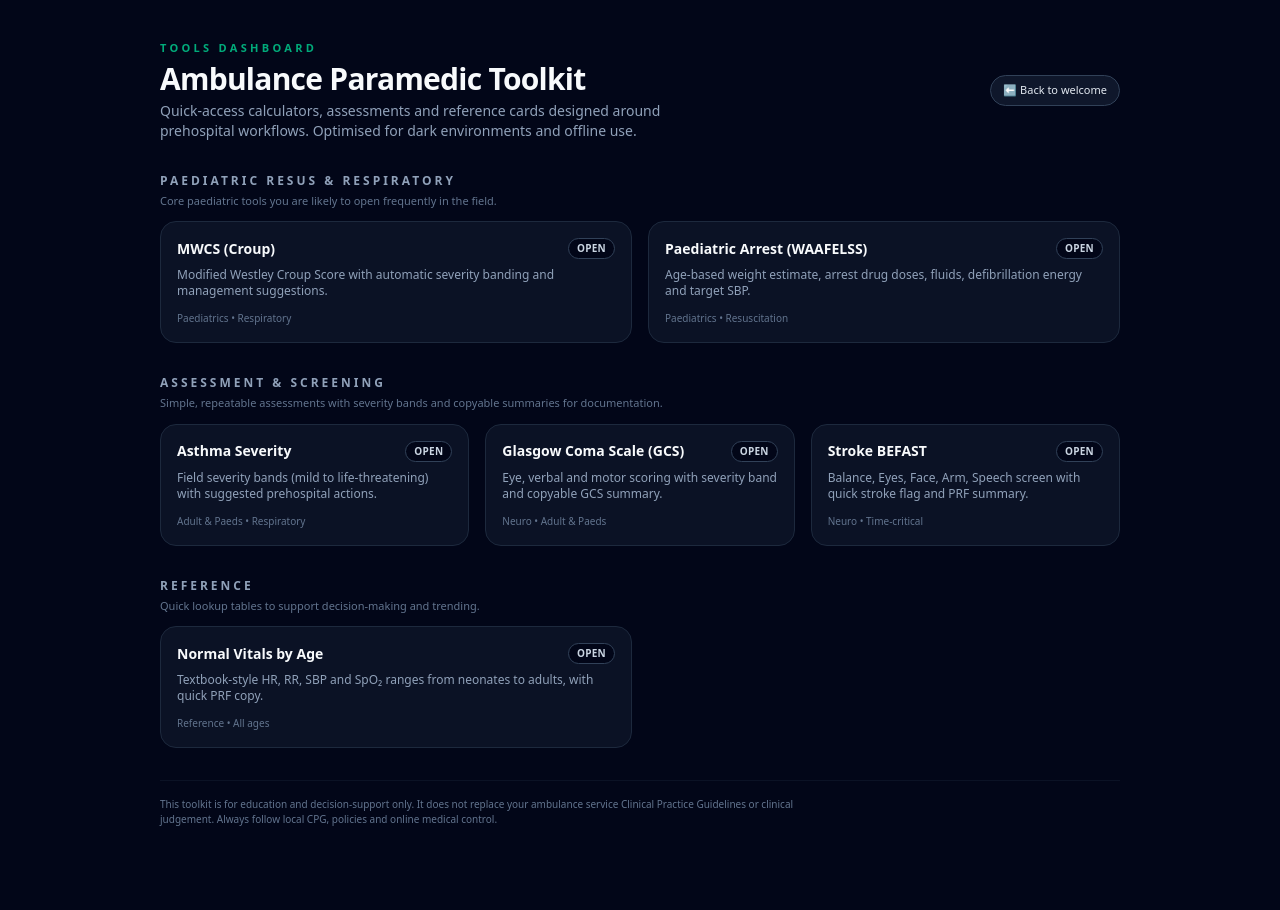
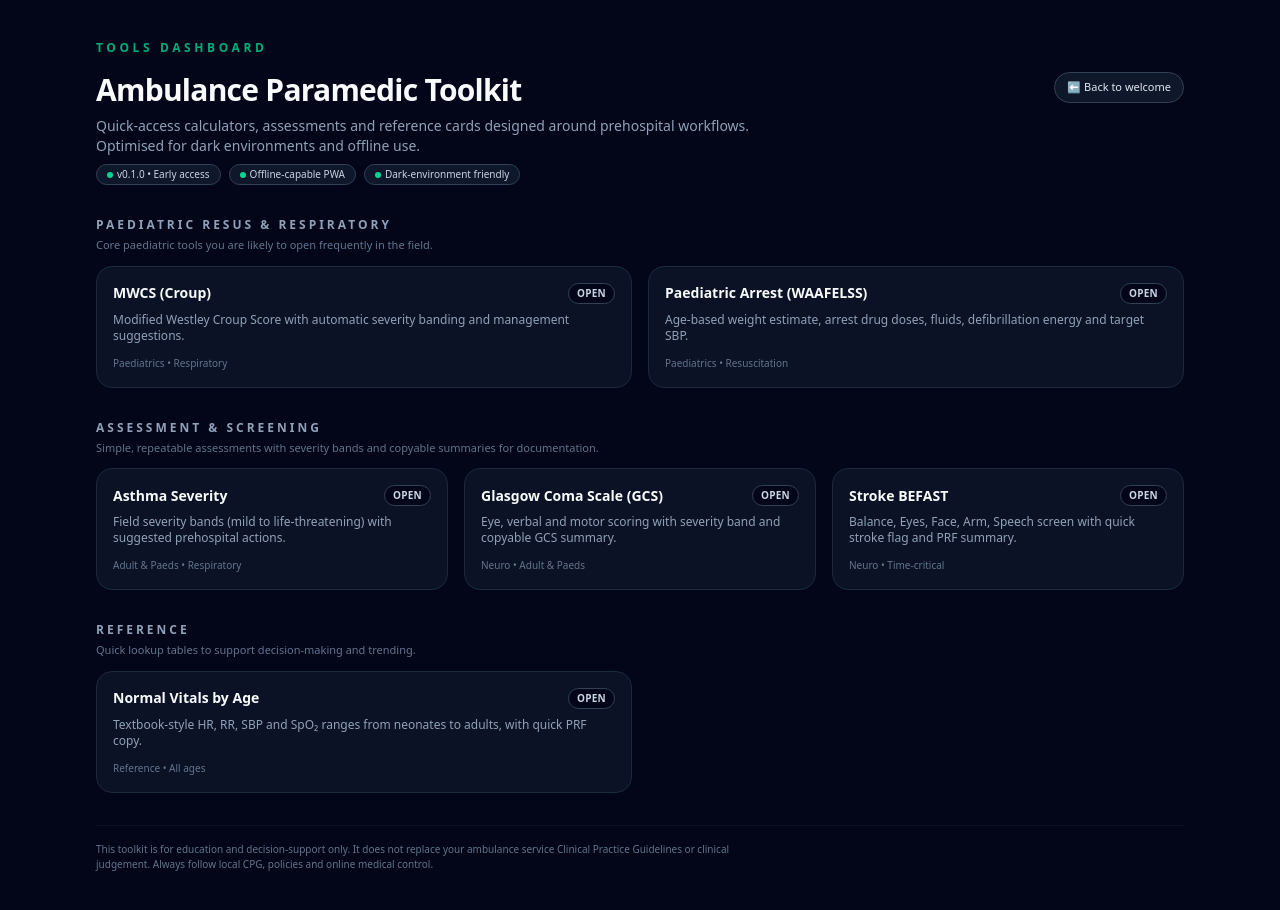
Before and after one commit to drixle08/Ambulance-App, a Next.js app: page /dashboard in a window 1280 px wide. Before the commit the page ends 867 px from the top, so only its background shows below. Built offline with nearby package versions, Linux system fonts and the light colour scheme.

Commit message:
Align paeds arrest + vitals with CPG v2.4 and add copy summaries

```diff
--- a/app/dashboard/page.tsx
+++ b/app/dashboard/page.tsx
@@ -67,30 +67,51 @@ function classNames(...classes: (string | false | null | undefined)[]) {
 export default function DashboardPage() {
   return (
     <main className="min-h-screen bg-slate-950 text-slate-50">
-      <div className="mx-auto max-w-5xl px-4 py-10 sm:px-6 lg:px-8 space-y-8">
-        {/* Top bar */}
-        <div className="flex items-center justify-between gap-4">
-          <div>
-            <p className="text-[11px] font-semibold uppercase tracking-[0.3em] text-emerald-400/80">
-              Tools Dashboard
+      <div className="mx-auto max-w-6xl px-4 py-10 sm:px-6 lg:px-8 space-y-8">
+        {/* Header with micro-badges */}
+        <header className="space-y-4">
+          <p className="text-xs font-semibold uppercase tracking-[0.3em] text-emerald-400/80">
+            Tools dashboard
           </p>
-            <h1 className="mt-1 text-2xl sm:text-3xl font-semibold tracking-tight">
+
+          <div className="flex items-start justify-between gap-4">
+            {/* Left: title + description + badges */}
+            <div className="space-y-2 max-w-2xl">
+              <h1 className="text-3xl font-semibold tracking-tight">
                 Ambulance Paramedic Toolkit
               </h1>
-            <p className="mt-1 text-xs sm:text-sm text-slate-400 max-w-xl">
-              Quick-access calculators, assessments and reference cards designed
-              around prehospital workflows. Optimised for dark environments and
-              offline use.
+              <p className="text-sm text-slate-400">
+                Quick-access calculators, assessments and reference cards
+                designed around prehospital workflows. Optimised for dark
+                environments and offline use.
               </p>
+
+              {/* Micro-badges */}
+              <div className="mt-1 flex flex-wrap gap-2">
+                <span className="inline-flex items-center gap-1 rounded-full border border-slate-700 bg-slate-900 px-2.5 py-0.5 text-[10px] font-medium text-slate-300">
+                  <span className="h-1.5 w-1.5 rounded-full bg-emerald-400" />
+                  v0.1.0 • Early access
+                </span>
+                <span className="inline-flex items-center gap-1 rounded-full border border-slate-700 bg-slate-900 px-2.5 py-0.5 text-[10px] font-medium text-slate-300">
+                  <span className="h-1.5 w-1.5 rounded-full bg-emerald-400" />
+                  Offline-capable PWA
+                </span>
+                <span className="inline-flex items-center gap-1 rounded-full border border-slate-700 bg-slate-900 px-2.5 py-0.5 text-[10px] font-medium text-slate-300">
+                  <span className="h-1.5 w-1.5 rounded-full bg-emerald-400" />
+                  Dark-environment friendly
+                </span>
+              </div>
             </div>
 
+            {/* Right: back button */}
             <Link
               href="/"
-            className="hidden sm:inline-flex items-center justify-center rounded-full border border-slate-700 bg-slate-900 px-3 py-1.5 text-[11px] font-medium text-slate-200 hover:border-emerald-400 hover:text-emerald-300 hover:bg-slate-900/80 transition"
+              className="inline-flex items-center gap-1.5 rounded-full border border-slate-700 bg-slate-900 px-3 py-1.5 text-[11px] font-medium text-slate-200 hover:border-emerald-400 hover:text-emerald-300 hover:bg-slate-900/80 transition"
             >
               ⬅ Back to welcome
             </Link>
           </div>
+        </header>
 
         {/* Paediatric tools */}
         <section className="space-y-3">
@@ -100,7 +121,8 @@ export default function DashboardPage() {
                 Paediatric resus & respiratory
               </h2>
               <p className="mt-1 text-[11px] text-slate-500">
-                Core paediatric tools you are likely to open frequently in the field.
+                Core paediatric tools you are likely to open frequently in the
+                field.
               </p>
             </div>
           </div>
@@ -177,9 +199,7 @@ function ToolCard({ tool }: { tool: ToolCard }) {
       )}
     >
       <div className="mb-2 flex items-center justify-between gap-2">
-        <p className="text-sm font-semibold text-slate-50">
-          {tool.name}
-        </p>
+        <p className="text-sm font-semibold text-slate-50">{tool.name}</p>
         <span className="rounded-full border border-slate-700 bg-slate-950 px-2 py-0.5 text-[10px] font-semibold uppercase tracking-wide text-slate-300 group-hover:border-emerald-400/80 group-hover:text-emerald-200">
           Open
         </span>
--- a/app/layout.tsx
+++ b/app/layout.tsx
@@ -1,4 +1,4 @@
-import type { Metadata } from "next";
+import type { Metadata, Viewport } from "next";
 import "./globals.css";
 import { ServiceWorkerRegister } from "./_components/ServiceWorkerRegister";
 
@@ -6,6 +6,10 @@ export const metadata: Metadata = {
   title: "Ambulance Paramedic Toolkit",
   description: "Paramedic tools for ambulance crews",
   manifest: "/manifest.webmanifest",
+};
+
+// Next 16 style: move themeColor here
+export const viewport: Viewport = {
   themeColor: "#22c55e",
 };
 
--- a/app/tools/vitals/page.tsx
+++ b/app/tools/vitals/page.tsx
@@ -28,6 +28,8 @@ function classNames(...classes: (string | false | null | undefined)[]) {
   return classes.filter(Boolean).join(" ");
 }
 
+// Approximate textbook / CPG-style ranges.
+// If your CPG updates, you only need to edit this array.
 const ageBands: AgeBand[] = [
   {
     id: "neonate",
@@ -106,13 +108,11 @@ export default function VitalsByAgePage() {
 
   const selected = ageBands.find((b) => b.id === selectedId) ?? ageBands[0];
 
-  // 🔹 Summary text for PRF / notes
-  const summaryText = `Normal vitals reference – ${selected.label} (${selected.range}): HR ${selected.hr}, RR ${selected.rr}, SBP ${selected.sbp}, SpO₂ ${selected.spo2}. Adapt to local CPG, patient baseline and full clinical picture.`;
+  const summaryText = `Normal vitals band – ${selected.label} (${selected.range}): HR ${selected.hr}, RR ${selected.rr}, SBP ${selected.sbp}, SpO₂ target ${selected.spo2}. Ranges adapted from CPG-style reference; interpret with trends, patient baseline and full clinical picture.`;
 
   return (
     <main className="min-h-screen bg-slate-950 text-slate-50">
       <div className="mx-auto max-w-4xl px-4 py-10 sm:px-6 lg:px-8 space-y-6">
-        {/* Top bar: back + copy summary */}
         <div className="flex items-center justify-between gap-4">
           <Link
             href="/dashboard"
@@ -133,8 +133,9 @@ export default function VitalsByAgePage() {
           </h1>
           <p className="text-sm text-slate-400">
             Quick reference for typical heart rate, respiratory rate, systolic
-            blood pressure and SpO₂ by age band. Values are approximate textbook
-            ranges and must be adapted to your local CPG and patient context.
+            blood pressure and SpO₂ by age band. Values are approximate
+            CPG-style ranges and must be adapted to your local guideline and
+            patient context.
           </p>
         </header>
 
@@ -214,14 +215,6 @@ export default function VitalsByAgePage() {
                 {selected.notes}
               </p>
             )}
-
-            <p className="mt-3 text-[11px] text-slate-300">
-              Copied summary format:{" "}
-              <span className="font-semibold">
-                {`"${summaryText}"`}
-              </span>
-              . Paste into your PRF or clinical notes.
-            </p>
           </div>
         </section>
 
@@ -250,7 +243,9 @@ export default function VitalsByAgePage() {
                   )}
                 >
                   <td className="py-2 pr-3 align-top">
-                    <div className="font-medium text-slate-100">{band.label}</div>
+                    <div className="font-medium text-slate-100">
+                      {band.label}
+                    </div>
                     <div className="text-[10px] text-slate-500">
                       {band.range}
                     </div>
@@ -267,8 +262,9 @@ export default function VitalsByAgePage() {
 
         <p className="pt-2 text-[11px] text-slate-500">
           These ranges are approximate and for educational / decision-support
-          use only. Always refer to your ambulance service CPG and consider the
-          whole clinical picture, trends over time and patient baseline.
+          use only. Always refer to your ambulance service CPG (v2.4) and
+          consider the whole clinical picture, trends over time and patient
+          baseline.
         </p>
       </div>
     </main>
```
Also changed, not shown: app/tools/peds-arrest/page.tsx (+70 -36 lines). Lines whose indentation alone changed are shown as unchanged.
